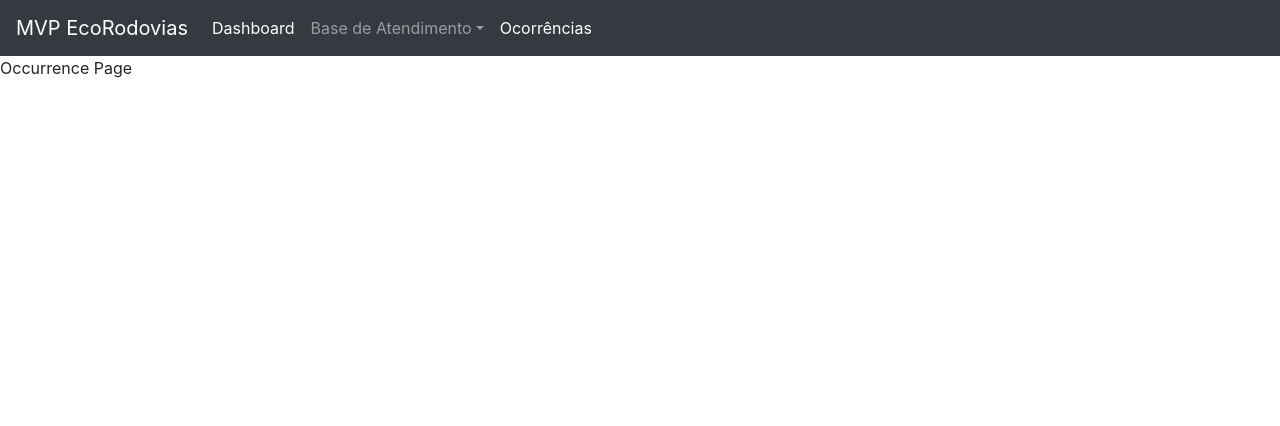
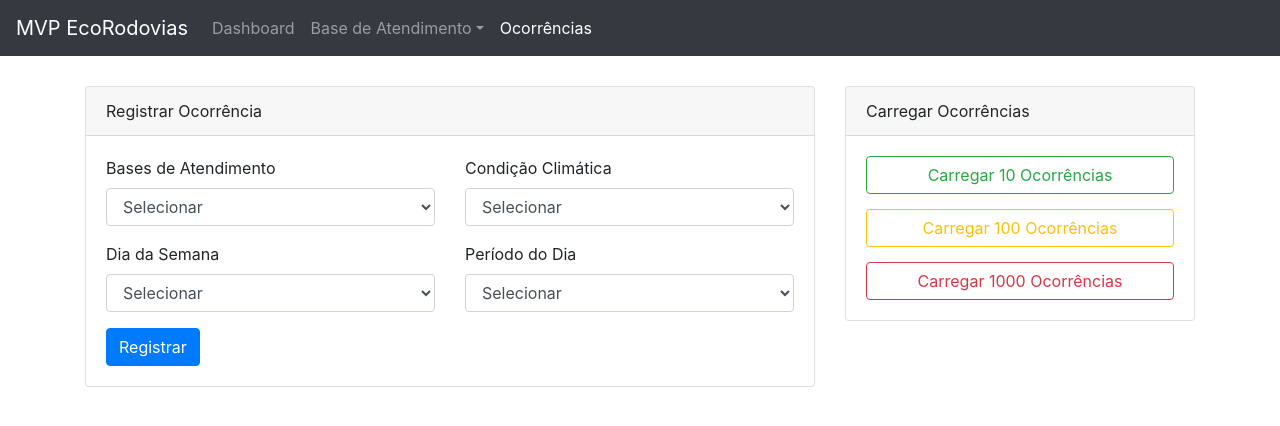
Before and after one commit to fiap-winners/mvp-ecorodovias, a React (Create React App) app: page /ocorrencias in a window 1280 px wide. Shown: the top 426 px of the page. Built offline with nearby package versions, Linux system fonts and the light colour scheme.

Commit message:
occurrence form and load buttons

```diff
--- a/src/app-menu.tsx
+++ b/src/app-menu.tsx
@@ -12,7 +12,7 @@ export default function AppMenu() {
       <Navbar.Toggle aria-controls="basic-navbar-nav" />
       <Navbar.Collapse id="basic-navbar-nav">
         <Nav className="mr-auto">
-          <NavLink to="/" className="nav-link">
+          <NavLink exact to="/" className="nav-link">
             Dashboard
           </NavLink>
           <NavDropdown title="Base de Atendimento" id="basic-nav-dropdown">
--- /dev/null
+++ b/src/form-field.tsx
@@ -0,0 +1,31 @@
+import React, { ChangeEvent } from "react";
+import { Option } from "./types";
+import { FormGroup, FormLabel } from "react-bootstrap";
+
+interface FormFieldProps {
+  label: string;
+  name: string;
+  options: Option[];
+  onSelect: (e: ChangeEvent<HTMLSelectElement>) => void;
+}
+
+export default function FormField({
+  label,
+  name,
+  options,
+  onSelect
+}: FormFieldProps) {
+  return (
+    <FormGroup>
+      <FormLabel htmlFor={name}>{label}</FormLabel>
+      <select id={name} className="form-control" onChange={onSelect}>
+        <option value="">Selecionar</option>
+        {options.map((opt: Option) => (
+          <option key={opt.name} value={opt.id}>
+            {opt.name}
+          </option>
+        ))}
+      </select>
+    </FormGroup>
+  );
+}
--- /dev/null
+++ b/src/occurrence-form.tsx
@@ -0,0 +1,56 @@
+import React, { FormEvent, ChangeEvent, useCallback } from "react";
+import { Row, Col, Card, Button, Form } from "react-bootstrap";
+
+import FormField from "./form-field";
+import { bases, weatherConditions, weekDays, dayPeriods } from "./data";
+
+export default function OccurrenceForm() {
+  const onFieldChange = useCallback((e: ChangeEvent<HTMLSelectElement>) => {
+    console.log(e.target.name, e.target.value);
+  }, []);
+  return (
+    <Card>
+      <Card.Header>Registrar Ocorrência</Card.Header>
+      <Card.Body>
+        <Form onSubmit={(e: FormEvent<HTMLFormElement>) => e.preventDefault()}>
+          <Row>
+            <Col md="6">
+              <FormField
+                name="base"
+                options={bases}
+                onSelect={onFieldChange}
+                label="Bases de Atendimento"
+              />
+            </Col>
+            <Col md="6">
+              <FormField
+                name="weatherCondition"
+                options={weatherConditions}
+                onSelect={onFieldChange}
+                label="Condição Climática"
+              />
+            </Col>
+            <Col md="6">
+              <FormField
+                name="weekDay"
+                options={weekDays}
+                onSelect={onFieldChange}
+                label="Dia da Semana"
+              />
+            </Col>
+            <Col md="6">
+              <FormField
+                name="dayPeriod"
+                options={dayPeriods}
+                onSelect={onFieldChange}
+                label="Período do Dia"
+              />
+            </Col>
+          </Row>
+
+          <Button type="submit">Registrar</Button>
+        </Form>
+      </Card.Body>
+    </Card>
+  );
+}
--- /dev/null
+++ b/src/occurrence-load.tsx
@@ -0,0 +1,23 @@
+import React from "react";
+import { Card, Button } from "react-bootstrap";
+
+export default function OccurrenceLoad() {
+  return (
+    <Card>
+      <Card.Header>Carregar Ocorrências</Card.Header>
+      <Card.Body>
+        <Button block variant="outline-success" style={{ marginBottom: 15 }}>
+          Carregar 10 Ocorrências
+        </Button>
+
+        <Button block variant="outline-warning" style={{ marginBottom: 15 }}>
+          Carregar 100 Ocorrências
+        </Button>
+
+        <Button block variant="outline-danger">
+          Carregar 1000 Ocorrências
+        </Button>
+      </Card.Body>
+    </Card>
+  );
+}
--- a/src/occurrences-page.tsx
+++ b/src/occurrences-page.tsx
@@ -1,5 +1,20 @@
 import React from "react";
+import { Container, Row, Col } from "react-bootstrap";
 
-export default function OccurrencePage() {
-  return <div>Occurrence Page</div>;
+import OccurrenceForm from "./occurrence-form";
+import OccurrenceLoad from "./occurrence-load";
+
+export default function OccurrencesPage() {
+  return (
+    <Container style={{ marginTop: 30 }}>
+      <Row>
+        <Col md={8}>
+          <OccurrenceForm />
+        </Col>
+        <Col md={4}>
+          <OccurrenceLoad />
+        </Col>
+      </Row>
+    </Container>
+  );
 }
```
